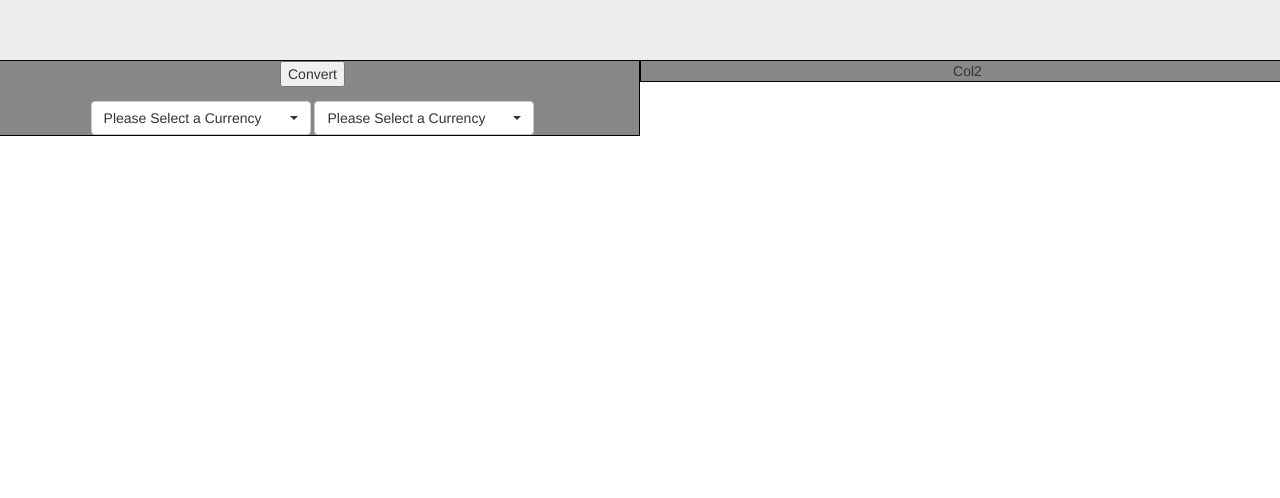
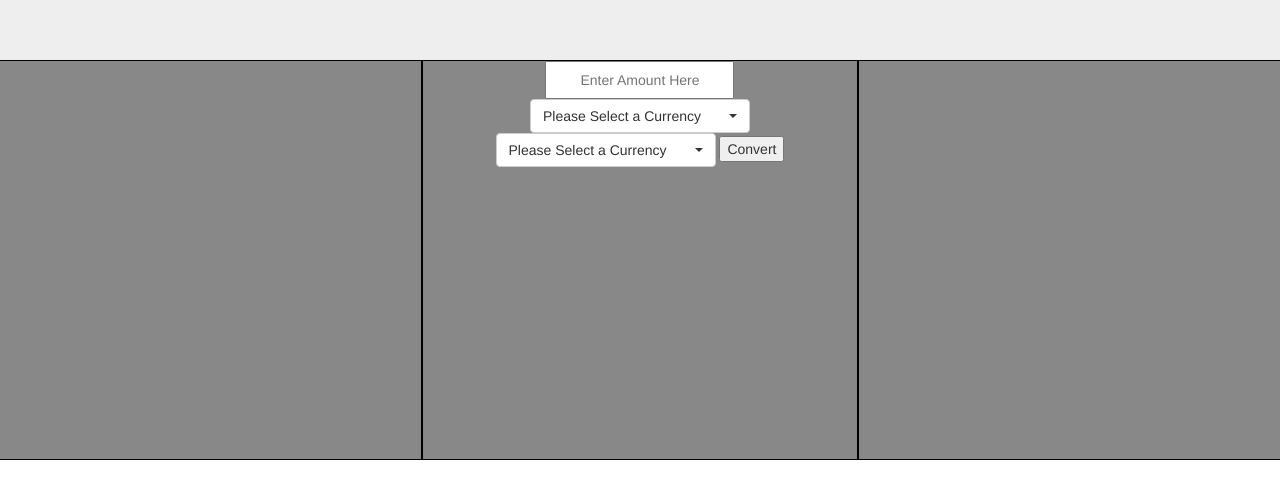
Before and after one commit to Tobytee17/currencyConverter, a plain HTML site: page index.html in a window 1280 px wide. Shown: the part 230-728 px from the top of the page. Drawn offline with nearby package versions, Linux system fonts and the light colour scheme; no server answers.

Commit message:
Added core functionality to converter, now converts to 4 decimal place float

```diff
--- a/css/styles.css
+++ b/css/styles.css
@@ -1,9 +1,10 @@
-.col-lg-6 {
+.col-lg-4 {
     background-color: #888;
     text-align: center;
     border-color: black;
     border-style: solid;
-    border-width: 1px
+    border-width: 1px;
+    height: 50%;
 }
 
 .jumbotron {
@@ -34,3 +35,13 @@
 .navbar-inverse .container-fluid .navbar-collapse .navbar-nav > li > a:hover {
     color: #666;
 }
+
+#resultsJumbo {
+    text-align: center;
+    background-color: #888;
+    color: white;
+}
+
+#userInput {
+    text-align: center;
+}
--- a/index.html
+++ b/index.html
@@ -50,11 +50,14 @@
 
 
 <div class="row">
-    <div class="col-lg-6">
+    <div class="col-lg-4">
+
+    </div>
+    <div class="col-lg-4">
         <form id = "currencySelectForm">
-            <input type="button" value ="Convert" onclick="convertCurrency();">
-
-        </form>
+            <div class="row">
+                <input type="text" class ="form-control-static" placeholder="Enter Amount Here" id="userInput">
+            </div>
         <!--Selection tool -->
         <select class="selectpicker" data-live-search = "true" form = "currencySelectForm" id = "Currency1">
             <option selected> Please Select a Currency </option>
@@ -124,8 +127,14 @@
             <option value = "TRY">Turkish Lira</option>
             <option value = "ZAR">South African Rand</option>
         </select>
+        <input type="button" value ="Convert" onclick="convertCurrency();">
+    </form>
     </div>
-    <div class="col-lg-6">Col2</div>
+    <div class="col-lg-4">
+        <div class="jumbotron" id = "resultsJumbo">
+            <h1 id= "resultsArea"></h1>
+        </div>
+    </div>
 </div>
 
 
--- a/scripts/exchangeRates.js
+++ b/scripts/exchangeRates.js
@@ -22,27 +22,13 @@ function convertCurrency() {
             }
         }
     }
-    console.log(currency1Value + " " + currency2Value)
+    var currencyAmount = document.getElementById('userInput').value
+
+    var result = (1/currency1Value) * currencyAmount * currency2Value
+
+    document.getElementById('resultsArea').innerHTML = currencyAmount + " " + currency1 + " Is equal to " + result.toFixed(4) + " " + currency2
+    console.log(result)
+    //console.log(currency1Value + " " + currency2Value)
+    //console.log(currencyAmount)
     //console.log(currency1 + " " + currency2)
 }
-
-
-
-
-
-
-
-
-
-
-
-
-
-
-
-/*function convertCurrency() {
-    var test = document.getElementById('Currency1').value
-    var test2 = document.getElementById('Currency2').value
-    console.log(test + " " + test2)
-}
-*/
```
